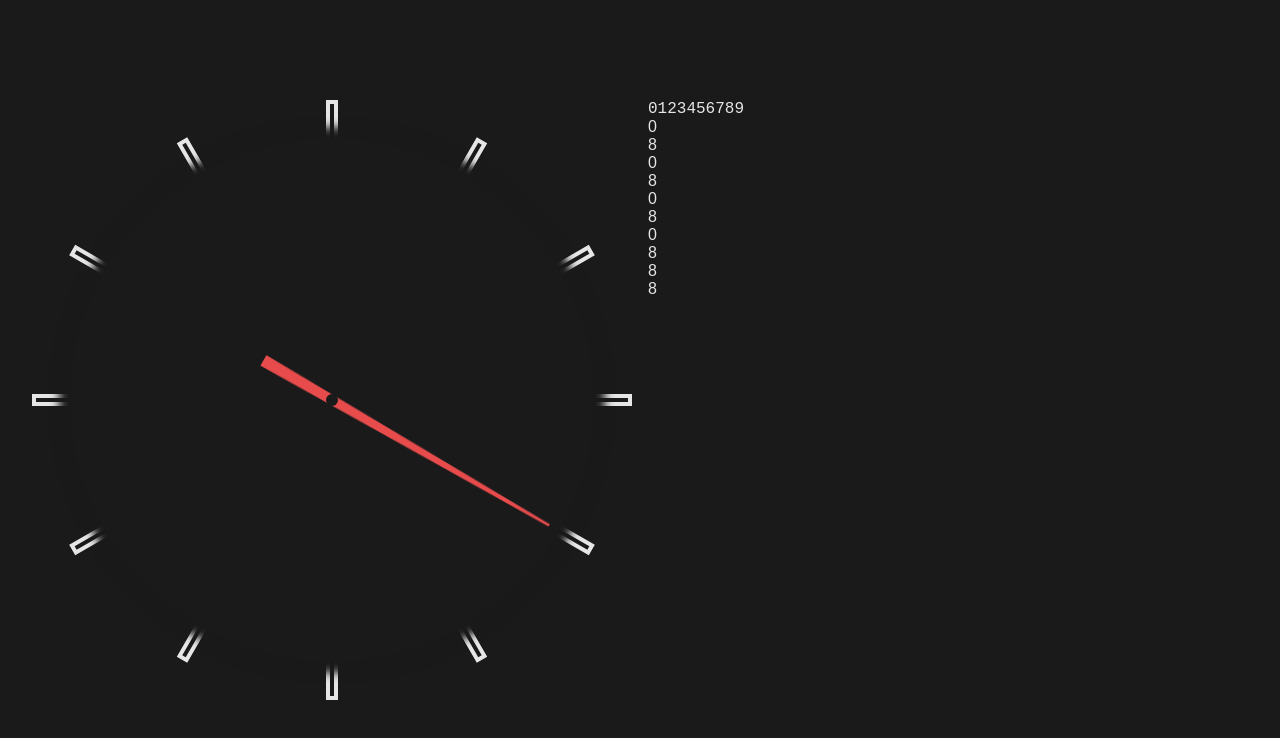
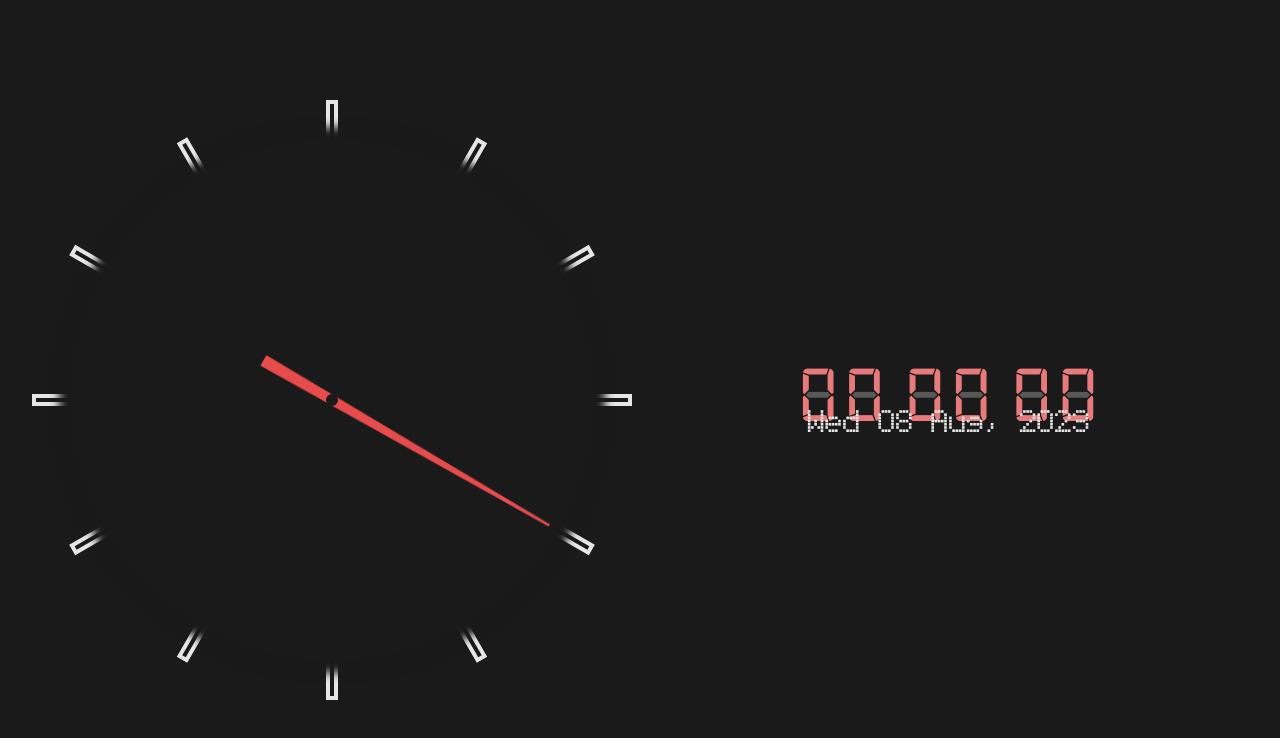
Before and after one commit to wilian05012/HtmlClock, a website built with webpack: page index.html in a window 1280 px wide. Built offline with nearby package versions, Linux system fonts and the light colour scheme; files whose address does not match are found by name.

Commit message:
formatting digital click

```diff
--- a/index.html
+++ b/index.html
@@ -18,8 +18,7 @@
                 <div id="pivot"></div>
             </div>
             <div id="digitalClock">
-                <div class="digital">0123456789</div>
-                <div class="digital-display">
+                <div id="digitalDisplay" class="digital fs-5x fg-accent1">
                     <div> <!-- Hours -->
                         <div class="digit">
                             <div>0</div>
@@ -42,17 +41,17 @@
                     </div>
                     <div> <!-- Seconds -->
                         <div class="digit">
-                            <div></div>
+                            <div>0</div>
                             <div>8</div>
                         </div>
                         <div class="digit">
-                            <div></div>
+                            <div>0</div>
                             <div>8</div>
                         </div>
                     </div>
                 </div>
-                <div class="date-placeholder">
-
+                <div id="dateDisplay" class="digiboard fs-2x">
+                    Wed 08 Aug, 2023
                 </div>
             </div>
         </div>
--- a/src/index.ts
+++ b/src/index.ts
@@ -1,3 +1,5 @@
+import './assets/fonts/digital.ttf';
+import './assets/fonts/repetition.ttf';
 import './styles/index.scss';
 import { Clock } from './classes/clock';
 
--- a/src/styles/index.scss
+++ b/src/styles/index.scss
@@ -70,6 +70,40 @@ body {
     }
 }
 
+#digitalClock {
+    display: grid;
+    place-content: center;
+}
+
+#digitalDisplay {
+    display: flex;
+    flex-wrap: nowrap;
+    justify-content: center;
+    gap: 24px;
+    & > div {
+        display: flex;
+        gap: 10px;
+    }
+}
+
+.digit {
+    font-family: 'DigitalMono';
+    display: grid;
+    place-content: center;
+    grid-template-areas: 'a1';
+    & > * {
+        grid-area: a1;
+    }
+    & > div:last-child {
+        opacity: 0.3;
+        color: map-get($map: $palette, $key: 'fg-light');
+    }
+}
+
+#dateDisplay {
+    text-align: center;
+}
+
 @keyframes full-turn {
     0% {
         rotate: 0deg;
--- a/src/styles/theme/palette.scss
+++ b/src/styles/theme/palette.scss
@@ -3,3 +3,5 @@ $palette: (
     fg-light: hsl(0, 0%, 90%),
     accent1: hsl(0, 76%, 60%)
 );
+
+.fg-accent1 { color: map-get($map: $palette, $key: 'accent1'); }
--- a/src/styles/theme/typography.scss
+++ b/src/styles/theme/typography.scss
@@ -1,11 +1,20 @@
 @font-face {
-    font-family: 'Digital 7 Mono';
-    src: url("<%= require('../../assets/fonts/digital.ttf') %>");
+    font-family: 'DigitalMono';
+    src: url('../../src/assets/fonts/digital.ttf');
+}
+@font-face {
+    font-family: 'Repetition';
+    src: url('../../src/assets/fonts/repetition.ttf');
 }
 
 $ff-sans: sans-serif;
-$ff-digital: 'Digital 7 Mono';
+$ff-digital: 'DigitalMono';
+$ff-repetition: 'Repetition';
 
-.digital {
-    font-family: 'Digital 7 Mono', monospace;
+.digital { font-family: $ff-digital, monospace; }
+.digiboard { font-family: $ff-repetition, monospace; }
+
+
+@for $i from 2 through 5 {
+    .fs-#{$i}x { font-size: calc($i * 1em); }
 }
```
